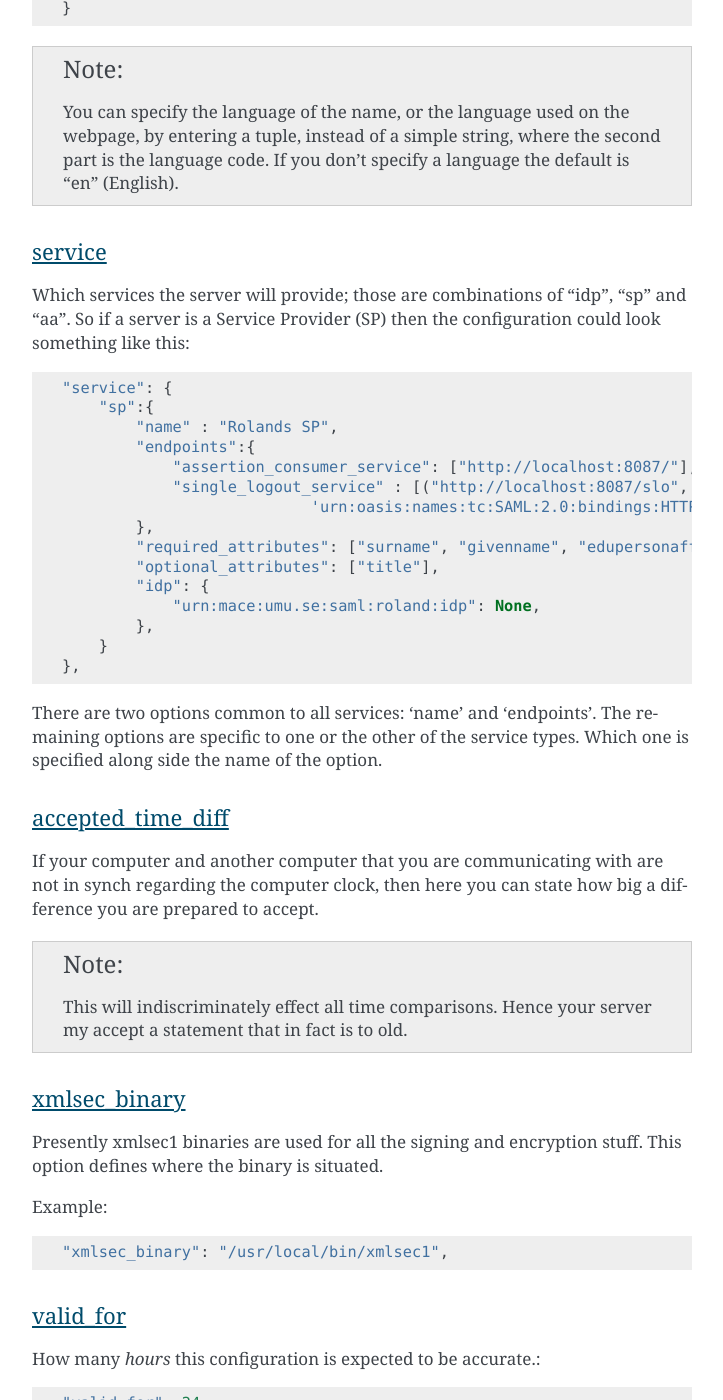
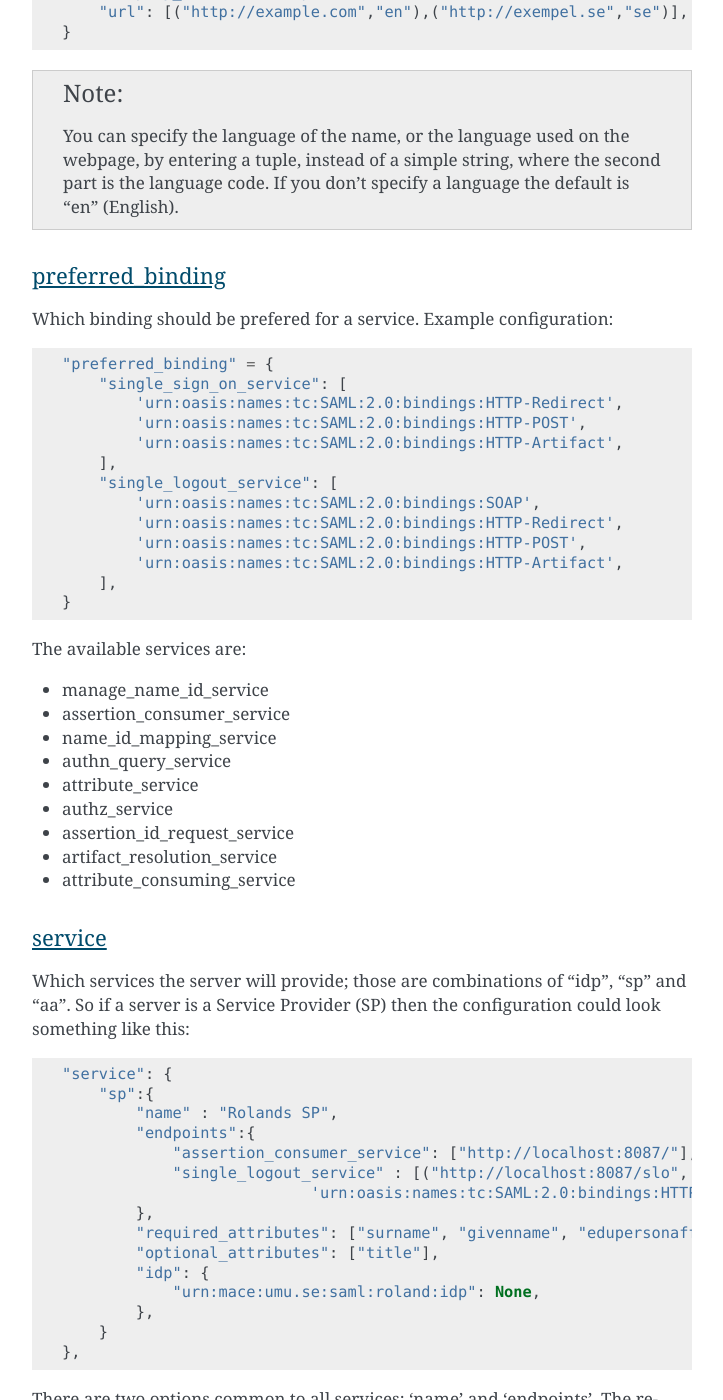
Before and after one commit to IdentityPython/pysaml2, a Sphinx documentation site: the page built from doc/howto/config.rst, in a window 1280 px wide and 1400 px high, scrolled down 5041 px. Shown: the whole window, without its empty margins (388-1111 px from the left). Built offline with Sphinx 7.4.7, drawn with Linux system fonts in a browser that asks for light colours; some of the changed text lies outside the part shown.

Commit message:
Add documentation for preferred_binding configuration option

```diff
--- a/doc/howto/config.rst
+++ b/doc/howto/config.rst
@@ -201,6 +201,39 @@ Where you describe the organization responsible for the service.::
     the webpage, by entering a tuple, instead of a simple string,
     where the second part is the language code. If you don't specify a
     language the default is "en" (English).
+
+preferred_binding
+^^^^^^^^^^^^^^^^^
+
+Which binding should be prefered for a service.
+Example configuration::
+
+    "preferred_binding" = {
+        "single_sign_on_service": [
+            'urn:oasis:names:tc:SAML:2.0:bindings:HTTP-Redirect',
+            'urn:oasis:names:tc:SAML:2.0:bindings:HTTP-POST',
+            'urn:oasis:names:tc:SAML:2.0:bindings:HTTP-Artifact',
+        ],
+        "single_logout_service": [
+            'urn:oasis:names:tc:SAML:2.0:bindings:SOAP',
+            'urn:oasis:names:tc:SAML:2.0:bindings:HTTP-Redirect',
+            'urn:oasis:names:tc:SAML:2.0:bindings:HTTP-POST',
+            'urn:oasis:names:tc:SAML:2.0:bindings:HTTP-Artifact',
+        ],
+    }
+
+The available services are:
+
+* manage_name_id_service
+* assertion_consumer_service
+* name_id_mapping_service
+* authn_query_service
+* attribute_service
+* authz_service
+* assertion_id_request_service
+* artifact_resolution_service
+* attribute_consuming_service
+
 
 service
 ^^^^^^^
```
